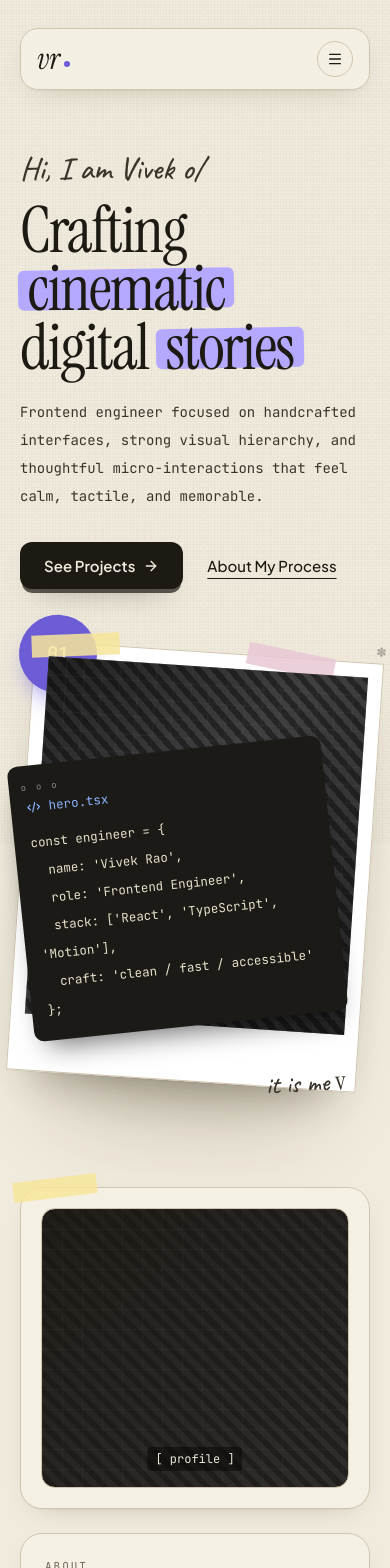
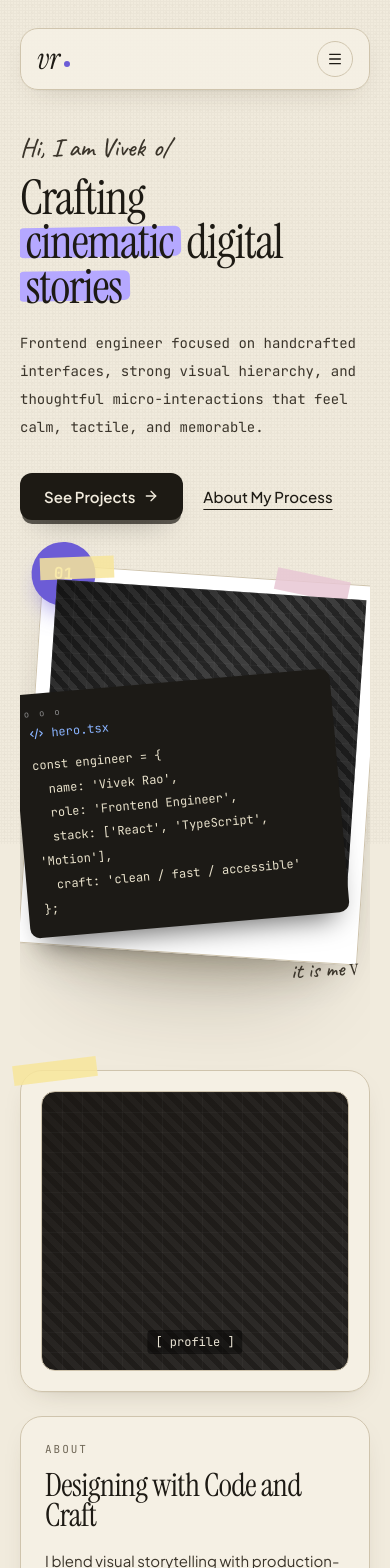
Before and after one commit to KEX-03/Portfolio-V2, a React (Vite) app: page / in a window 390 px wide. Shown: the top 1568 px of the page. Built offline with nearby package versions, Linux system fonts and the light colour scheme.

Commit message:
Complete responsive optimization

```diff
--- a/src/index.css
+++ b/src/index.css
@@ -70,6 +70,13 @@ body {
   -webkit-font-smoothing: antialiased;
   text-rendering: optimizeLegibility;
   overflow-x: clip;
+}
+
+img,
+svg,
+video,
+canvas {
+  max-width: 100%;
 }
 
 body::before {
@@ -168,3 +175,14 @@ body::before {
     box-shadow: var(--shadow-soft);
   }
 }
+
+@media (prefers-reduced-motion: reduce) {
+  *,
+  *::before,
+  *::after {
+    animation-duration: 0.01ms !important;
+    animation-iteration-count: 1 !important;
+    transition-duration: 0.01ms !important;
+    scroll-behavior: auto !important;
+  }
+}
--- a/src/sections/FeaturedProjectsSection.tsx
+++ b/src/sections/FeaturedProjectsSection.tsx
@@ -5,17 +5,17 @@ import { FEATURED_PROJECTS } from "@/data/projects";
 export function FeaturedProjectsSection() {
   return (
     <Section id="projects" aria-label="Featured projects">
-      <div className="mb-5 flex items-center justify-between gap-4">
+      <div className="mb-5 flex flex-wrap items-end justify-between gap-3 sm:gap-4">
         <h2 className="font-serif text-[clamp(2rem,4vw,3rem)] leading-none tracking-[-0.01em]">Featured Projects</h2>
         <a
           href="#"
-          className="font-hand text-[24px] text-accent-deep transition-colors hover:text-ink focus-visible:outline focus-visible:outline-2 focus-visible:outline-offset-2 focus-visible:outline-accent-deep"
+          className="font-hand text-[22px] text-accent-deep transition-colors hover:text-ink focus-visible:outline focus-visible:outline-2 focus-visible:outline-offset-2 focus-visible:outline-accent-deep sm:text-[24px]"
         >
           View all
         </a>
       </div>
 
-      <div className="grid gap-5 md:grid-cols-2 xl:grid-cols-3">
+      <div className="grid gap-4 sm:gap-5 md:grid-cols-2 xl:grid-cols-3">
         {FEATURED_PROJECTS.map((project) => (
           <ProjectCard key={project.title} project={project} />
         ))}
--- a/src/sections/FooterSection.tsx
+++ b/src/sections/FooterSection.tsx
@@ -6,7 +6,7 @@ export function FooterSection() {
         <span className="font-mono">Now building something with Framer Motion</span>
         <a
           href="#home"
-          className="font-mono underline underline-offset-4 transition-colors hover:text-accent-deep focus-visible:outline focus-visible:outline-2 focus-visible:outline-offset-2 focus-visible:outline-accent-deep"
+          className="self-start font-mono underline underline-offset-4 transition-colors hover:text-accent-deep focus-visible:outline focus-visible:outline-2 focus-visible:outline-offset-2 focus-visible:outline-accent-deep sm:self-auto"
         >
           Back to top
         </a>
--- a/src/sections/HeroSection.tsx
+++ b/src/sections/HeroSection.tsx
@@ -1,4 +1,4 @@
-import { motion } from "framer-motion";
+import { motion, useReducedMotion } from "framer-motion";
 import { Code2 } from "lucide-react";
 import { PrimaryButton } from "@/components/ui/PrimaryButton";
 import { SecondaryButton } from "@/components/ui/SecondaryButton";
@@ -14,10 +14,16 @@ const codeLines = [
 ];
 
 export function HeroSection() {
+  const reduceMotion = useReducedMotion();
+
   return (
-    <section id="home" aria-label="Hero" className="relative grid gap-12 pb-8 pt-14 lg:grid-cols-[1.05fr_1fr] lg:items-center">
+    <section
+      id="home"
+      aria-label="Hero"
+      className="relative grid gap-10 overflow-x-clip pb-8 pt-10 sm:pt-12 lg:grid-cols-[1.05fr_1fr] lg:items-center lg:gap-12 lg:pt-14"
+    >
       <motion.div variants={staggerSoft} initial="initial" animate="animate" className="relative">
-        <motion.p variants={fadeInUp} className="inline-flex items-center gap-2 font-hand text-[32px] text-ink-2">
+        <motion.p variants={fadeInUp} className="inline-flex items-center gap-2 font-hand text-[26px] text-ink-2 sm:text-[32px]">
           Hi, I am Vivek
           <span aria-hidden="true" className="inline-block origin-[70%_70%] animate-[wave_2.6s_ease-in-out_infinite]">
             o/
@@ -26,7 +32,7 @@ export function HeroSection() {
 
         <motion.h1
           variants={fadeInUp}
-          className="mt-2 max-w-[13ch] font-serif text-[clamp(4rem,8.4vw,7.75rem)] leading-[0.92] tracking-[-0.025em]"
+          className="mt-2 max-w-[13ch] font-serif text-[clamp(3rem,10vw,7.75rem)] leading-[0.92] tracking-[-0.025em]"
         >
           Crafting <span className="hero-highlight">cinematic</span> digital <span className="hero-highlight">stories</span>
         </motion.h1>
@@ -34,7 +40,7 @@ export function HeroSection() {
         <motion.svg
           variants={fadeInUp}
           viewBox="0 0 160 60"
-          className="pointer-events-none absolute -right-8 top-[44%] hidden h-[60px] w-[160px] lg:block"
+          className="pointer-events-none absolute -right-4 top-[44%] hidden h-[60px] w-[120px] lg:block xl:-right-8 xl:w-[160px]"
           aria-hidden="true"
         >
           <path className="hero-scribble" d="M4 24 C 30 10, 54 45, 80 26 S 126 12, 156 30" />
@@ -45,7 +51,7 @@ export function HeroSection() {
           micro-interactions that feel calm, tactile, and memorable.
         </motion.p>
 
-        <motion.div variants={fadeInUp} className="mt-8 flex flex-wrap items-center gap-5">
+        <motion.div variants={fadeInUp} className="mt-8 flex flex-wrap items-center gap-4 sm:gap-5">
           <PrimaryButton type="button">See Projects</PrimaryButton>
           <SecondaryButton type="button">About My Process</SecondaryButton>
         </motion.div>
@@ -55,21 +61,21 @@ export function HeroSection() {
         initial={{ opacity: 0, y: 18 }}
         animate={{ opacity: 1, y: 0 }}
         transition={{ duration: 0.7, ease: [0.22, 1, 0.36, 1], delay: 0.12 }}
-        className="relative mx-auto h-[470px] w-full max-w-[420px] sm:h-[520px]"
+        className="relative mx-auto h-[430px] w-full max-w-[420px] sm:h-[520px]"
       >
         <motion.div
-          animate={{ y: [0, -8, 0], rotate: [2, 1.2, 2] }}
-          transition={{ duration: 8, repeat: Infinity, ease: "easeInOut" }}
-          className="absolute right-0 top-4 h-[430px] w-[min(100%,380px)] rotate-[2deg] border border-line bg-white p-3.5 pb-14 shadow-[0_1px_0_rgba(60,50,30,0.05),0_30px_50px_-30px_rgba(40,30,10,0.45),0_80px_100px_-60px_rgba(40,30,10,0.3)]"
+          animate={reduceMotion ? undefined : { y: [0, -8, 0], rotate: [2, 1.2, 2] }}
+          transition={reduceMotion ? undefined : { duration: 8, repeat: Infinity, ease: "easeInOut" }}
+          className="absolute right-0 top-4 h-[380px] w-[min(100%,340px)] rotate-[2deg] border border-line bg-white p-3.5 pb-14 shadow-[0_1px_0_rgba(60,50,30,0.05),0_30px_50px_-30px_rgba(40,30,10,0.45),0_80px_100px_-60px_rgba(40,30,10,0.3)] sm:h-[430px] sm:w-[min(100%,380px)]"
         >
-          <span className="absolute -left-4 -top-7 grid size-[78px] place-content-center rounded-full bg-accent-deep font-mono text-lg font-bold text-white shadow-[0_14px_24px_-10px_color-mix(in_oklab,var(--accent-deep)_70%,transparent)]">
+          <span className="absolute -left-3 -top-6 grid size-[64px] place-content-center rounded-full bg-accent-deep font-mono text-base font-bold text-white shadow-[0_14px_24px_-10px_color-mix(in_oklab,var(--accent-deep)_70%,transparent)] sm:-left-4 sm:-top-7 sm:size-[78px] sm:text-lg">
             01
           </span>
           <span className="absolute -right-1 -top-6 font-serif text-3xl text-ink animate-[twinkle_2.2s_ease-in-out_infinite]">
             *
           </span>
-          <span className="absolute -left-1 top-[-10px] h-[22px] w-[88px] -rotate-[6deg] bg-tape/85" />
-          <span className="absolute right-12 top-[-8px] h-[22px] w-[88px] rotate-[8deg] bg-[#e8c7d4]/85" />
+          <span className="absolute -left-1 top-[-10px] h-[22px] w-[74px] -rotate-[6deg] bg-tape/85 sm:w-[88px]" />
+          <span className="absolute right-8 top-[-8px] h-[22px] w-[74px] rotate-[8deg] bg-[#e8c7d4]/85 sm:right-12 sm:w-[88px]" />
 
           <div className="relative h-full bg-[linear-gradient(135deg,rgba(0,0,0,0.55),rgba(0,0,0,0.15)_40%,rgba(0,0,0,0.5)),repeating-linear-gradient(45deg,#4a4a4a_0_6px,#2c2c2c_6px_12px)] p-4">
             <div className="absolute inset-0 opacity-25 [background-size:18px_18px] [background-image:linear-gradient(to_right,rgba(255,255,255,0.15)_1px,transparent_1px),linear-gradient(to_bottom,rgba(255,255,255,0.15)_1px,transparent_1px)]" />
@@ -80,24 +86,22 @@ export function HeroSection() {
         </motion.div>
 
         <motion.article
-          animate={{ y: [0, -10, 0], rotate: [-3, -2.2, -3] }}
-          transition={{ duration: 7, repeat: Infinity, ease: "easeInOut", delay: 0.3 }}
-          className="absolute bottom-20 left-0 w-[min(90%,360px)] -rotate-3 rounded-[10px] bg-[#1c1a16] px-4 pb-4 pt-7 font-mono text-[12.5px] leading-7 text-[#e8e1cb] shadow-[0_18px_28px_-14px_rgba(0,0,0,0.6)]"
+          animate={reduceMotion ? undefined : { y: [0, -10, 0], rotate: [-3, -2.2, -3] }}
+          transition={reduceMotion ? undefined : { duration: 7, repeat: Infinity, ease: "easeInOut", delay: 0.3 }}
+          className="absolute bottom-16 left-0 w-[min(92%,320px)] -rotate-2 rounded-[10px] bg-[#1c1a16] px-4 pb-4 pt-7 font-mono text-[12px] leading-6 text-[#e8e1cb] shadow-[0_18px_28px_-14px_rgba(0,0,0,0.6)] sm:bottom-20 sm:w-[min(90%,360px)] sm:-rotate-3 sm:text-[12.5px] sm:leading-7"
         >
           <div className="absolute left-3 top-2 text-[9px] tracking-[0.25em] text-[#888]">o o o</div>
           <div className="mb-2 inline-flex items-center gap-2 text-[#8ab4ff]">
             <Code2 className="size-3.5" />
             <span>hero.tsx</span>
           </div>
-          <pre className="m-0 whitespace-pre-wrap font-mono text-[12.5px] leading-7 text-[#e8e1cb]">
-            {codeLines.join("\n")}
-          </pre>
+          <pre className="m-0 whitespace-pre-wrap font-mono text-inherit leading-inherit">{codeLines.join("\n")}</pre>
         </motion.article>
 
         <motion.p
-          animate={{ y: [0, -4, 0] }}
-          transition={{ duration: 5, repeat: Infinity, ease: "easeInOut" }}
-          className="absolute bottom-0 right-6 -rotate-3 font-hand text-[26px] text-ink-2"
+          animate={reduceMotion ? undefined : { y: [0, -4, 0] }}
+          transition={reduceMotion ? undefined : { duration: 5, repeat: Infinity, ease: "easeInOut" }}
+          className="absolute bottom-0 right-3 -rotate-3 font-hand text-[22px] text-ink-2 sm:right-6 sm:text-[26px]"
         >
           it is me <span className="font-serif">v</span>
         </motion.p>
```
